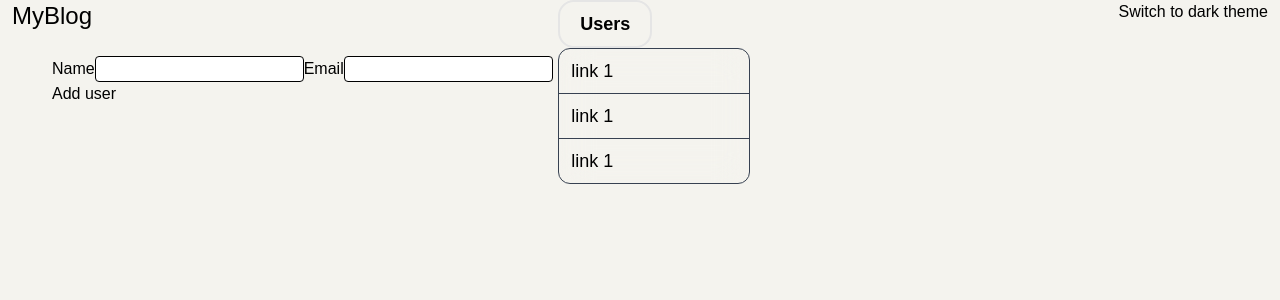
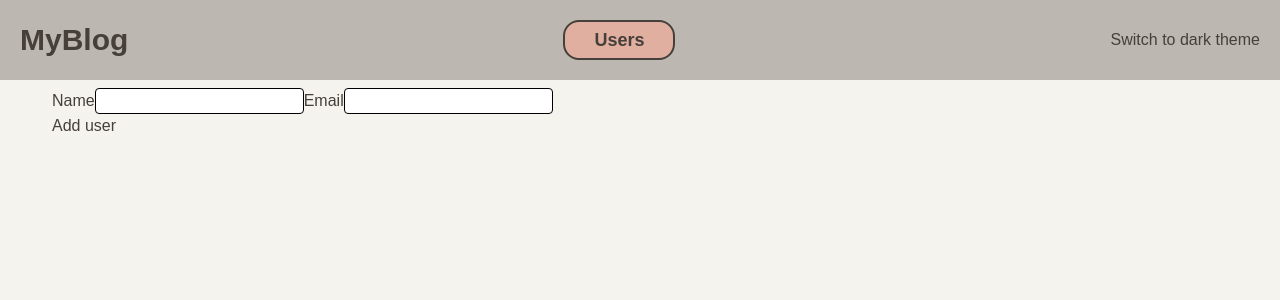
Before and after one commit to danieleardizzone/next-crud, a Next.js app: page /users/create in a window 1280 px wide. Shown: the top 300 px of the page. Built offline with nearby package versions, Linux system fonts and the light colour scheme.

Commit message:
ADD - next-themes ADD - light & dark themes

```diff
--- a/app/components/DropDown.tsx
+++ b/app/components/DropDown.tsx
@@ -3,11 +3,11 @@ export default function DropDown() {
     return (
         <>
             <button
-                className="relative py-2 px-5 text-base sm:text-lg font-semibold rounded-2xl border-2 border-neutral-200 hover:border-sky-500"
+                className="relative py-1 px-5 w-22 sm:w-28 text-md sm:text-lg font-bold rounded-2xl border-2 border-btn bg-btn"
             >
                 Users
             </button>
-            <div className="absolute w-48">
+            {/* <div className="absolute w-48">
                 <div className="bg-lavender sm:text-lg backdrop-blur-lg rounded-xl border border-gray-700 divide-y divide-gray-700">
                     <div className="py-2 px-3">
                         link 1
@@ -19,7 +19,7 @@ export default function DropDown() {
                         link 1
                     </div>
                 </div>
-            </div>
+            </div> */}
         </>
     )
 }
--- a/app/components/PageHeader.tsx
+++ b/app/components/PageHeader.tsx
@@ -8,9 +8,9 @@ const users = ['/users', '/users/create']
 export default function PageHeader() {
 
     return (
-        <header className="px-3 mb-2">
-            <div className="flex justify-between">
-                <div className="sm:text-2xl text-xl">
+        <header className="bg-card">
+            <div className="flex justify-between items-center p-5 mb-2">
+                <div className="sm:text-3xl text-2xl font-bold">
                     MyBlog
                 </div>
                 {/* <div>
--- a/app/components/ThemeToggle.tsx
+++ b/app/components/ThemeToggle.tsx
@@ -1,16 +1,25 @@
 'use client';
 
-import useTheme, { Theme } from '@/app/hooks/useTheme';
+// import useTheme, { Theme } from '@/app/hooks/useTheme';
+import { useTheme } from 'next-themes';
+import { useEffect, useState } from 'react';
 
 export default function ThemeToggle() {
-    const { theme, changeTheme } = useTheme()
+    const [mounted, setMounted] = useState(false);
+    const { setTheme, resolvedTheme } = useTheme();
+
+    useEffect(() => setMounted(true), []);
+
 
     return (
         <div>
-            <button
-                onClick={() => changeTheme(theme === 'light' ? 'dark' : 'light')}>
-                Switch to {theme === 'light' ? 'dark' : 'light'} theme
-            </button>
+            {mounted &&
+                <button
+                    onClick={() => setTheme(resolvedTheme === 'light' ? 'dark' : 'light')}>
+                    Switch to {resolvedTheme === 'light' ? 'dark' : 'light'} theme
+                </button>
+            }
         </div>
+
     );
 }
--- a/app/components/UserDetails.tsx
+++ b/app/components/UserDetails.tsx
@@ -24,31 +24,31 @@ export default function UserDetails({ userId }: UserDetailsProps) {
             <h1 className="text-2xl font-bold py-5">
                 User details
             </h1>
-            <div className="flow-root md:w-1/2 rounded-lg border shadow-md border-gray-100 dark:border-gray-700">
-                <div className="text-sm sm:text-base divide-y divide-gray-100 dark:divide-gray-700">
+            <div className="flow-root md:w-1/2 rounded-lg border shadow-md border-card">
+                <div className="text-sm sm:text-base divide-y divide-card">
                     <div className="flex p-3">
-                        <div className="w-1/4 sm:w-1/2 font-bold text-gray-900 dark:text-white">
+                        <div className="w-1/4 sm:w-1/2 font-bold">
                             ID
                         </div>
-                        <div className="w-1/2 text-gray-700 dark:text-gray-200">
+                        <div className="w-1/2">
                             {user?.id}
                         </div>
                     </div>
 
                     <div className="flex p-3">
-                        <div className="w-1/4 sm:w-1/2 font-bold text-gray-900 dark:text-white">
+                        <div className="w-1/4 sm:w-1/2 font-bold">
                             Name
                         </div>
-                        <div className="w-1/2 text-gray-700 dark:text-gray-200">
+                        <div className="w-1/2">
                             {user?.name}
                         </div>
                     </div>
 
                     <div className="flex p-3">
-                        <div className="w-1/4 sm:w-1/2 font-bold text-gray-900 dark:text-white">
+                        <div className="w-1/4 sm:w-1/2 font-bold">
                             Email
                         </div>
-                        <div className="w-1/2 text-gray-700 dark:text-gray-200">
+                        <div className="w-1/2">
                             {user?.email}
                         </div>
                     </div>
@@ -56,10 +56,10 @@ export default function UserDetails({ userId }: UserDetailsProps) {
             </div>
 
             <div className="py-2 flex gap-5">
-                <div className="rounded-2xl py-2 px-5 text-base sm:text-lg font-bold bg-red-500 hover:bg-red-500/90 hover:text-neutral-200">
+                <div className="rounded-2xl py-2 px-5 text-base sm:text-lg font-bold bg-btn border-2 border-btn hover:opacity-90">
                     {user?.deleted ? '' : <UserSoftDelete user={user} />}
                 </div>
-                <Link href={`/users/${user?.id}/update`} className="rounded-2xl py-2 px-5 text-base sm:text-lg font-bold bg-sky-500 hover:bg-sky-500/90 hover:text-neutral-200">
+                <Link href={`/users/${user?.id}/update`} className="rounded-2xl py-2 px-5 text-base sm:text-lg font-bold bg-btn border-2 border-btn hover:opacity-90">
                     Update
                 </Link>
             </div>
--- a/app/components/UsersList.tsx
+++ b/app/components/UsersList.tsx
@@ -10,12 +10,23 @@ interface User {
 }
 
 const fetchUsers = (url: string) => fetch(url).then((res) => res.json());
+// const fetchUsers = async (url: string) => {
+//     const res = await fetch(url);
+//     if (!res.ok) {
+//         const error = await res.json();
+//         return res.json();
+//     }
+//     return res.json();
+// };
 
 export default function UsersList() {
 
     const { data, error } = useSWR<User[]>('/api/users', fetchUsers);
 
     const isLoading = !data && !error;
+
+    console.log('data: ', data);
+    console.log('error: ', error);
 
 
     if (isLoading) {
@@ -26,27 +37,31 @@ export default function UsersList() {
         return <div>{error}</div>;
     }
 
+    if (data === undefined) {
+        return <div>An error occurred during the request</div>
+    }
+
     if (data?.length === 0) {
         return <div>There are no users</div>
     }
 
     return (
-        <table className="table-auto border-collapse border border-black">
+        <table className="table-auto border-collapse border border-card">
             <thead>
                 <tr>
-                    <th className="border border-black px-5">ID</th>
-                    <th className="border border-black px-5">Name</th>
-                    <th className="border border-black px-5">Email</th>
+                    <th className="border border-card px-5">ID</th>
+                    <th className="border border-card px-5">Name</th>
+                    <th className="border border-card px-5">Email</th>
                 </tr>
             </thead>
             <tbody>
                 {data?.map(user => (
                     <tr key={user.id}>
-                        <td className="border border-black text-center">{user.id}</td>
-                        <td className="border border-black text-center">
+                        <td className="border border-card text-center">{user.id}</td>
+                        <td className="border border-card text-center">
                             <Link href={`/users/${user.id}`}>{user.name}</Link >
                         </td>
-                        <td className="border border-black text-center">{user.email}</td>
+                        <td className="border border-card text-center">{user.email}</td>
                     </tr>
                 ))}
             </tbody>
--- a/app/globals.css
+++ b/app/globals.css
@@ -4,7 +4,7 @@
 
 /* @config "@/app/tailwind.config.ts"; */
 
-:root {
+.light {
   --color-primary: #463f3a;
   --color-secondary: #e0afa0;
   --color-background: #f4f3ee;
@@ -13,7 +13,7 @@
 
 .dark {
   --color-primary: #ccc9dc;
-  --color-secondary: #324a5f;
+  --color-secondary: rgba(50, 74, 95, 1);
   --color-background: #1b2a41;
   --color-background-2: #0c1821;
 }
--- a/app/layout.tsx
+++ b/app/layout.tsx
@@ -2,6 +2,7 @@ import type { Metadata } from "next";
 import { Geist, Geist_Mono } from "next/font/google";
 import "./globals.css";
 import PageHeader from "@/app/components/PageHeader";
+import { Providers } from "@/app/providers";
 
 const geistSans = Geist({
   variable: "--font-geist-sans",
@@ -23,17 +24,20 @@ export default function RootLayout({
 }: Readonly<{
   children: React.ReactNode;
 }>) {
+
   return (
-    <html lang="en">
+    <html lang="en" suppressHydrationWarning>
       <body
-        className={`${geistSans.variable} ${geistMono.variable} antialiased bg-pageBg`}
+        className={`${geistSans.variable} ${geistMono.variable} antialiased bg-page text-primary`}
       >
-        <div>
-          <PageHeader />
-          <div className="container px-3">
-            {children}
+        <Providers>
+          <div className="bg-page text-primary">
+            <PageHeader />
+            <div className="container px-3">
+              {children}
+            </div>
           </div>
-        </div>
+        </Providers>
       </body>
     </html>
   );
--- /dev/null
+++ b/app/providers.tsx
@@ -0,0 +1,10 @@
+'use client';
+import { ThemeProvider } from 'next-themes';
+
+export function Providers({ children }: { children: React.ReactNode }) {
+    return (
+        <ThemeProvider attribute="class" defaultTheme='system' enableSystem>
+            {children}
+        </ThemeProvider>
+    )
+}
--- a/package.json
+++ b/package.json
@@ -11,6 +11,7 @@
   "dependencies": {
     "@prisma/client": "^6.3.1",
     "next": "15.1.6",
+    "next-themes": "^0.4.4",
     "react": "^19.0.0",
     "react-dom": "^19.0.0",
     "react-hook-form": "^7.54.2",
--- a/tailwind.config.ts
+++ b/tailwind.config.ts
@@ -9,15 +9,19 @@ export default {
   darkMode: 'class',
   theme: {
     extend: {
-      colors: {
-        pageBg: 'var(--color-background)',
-        headerBg: 'var(--color-background-2)',
-        cardBg: 'var(--color-background-2)',
-        btnBg: 'var(--color-secondary)',
-        text: 'var(--color-primary)',
-        cardBorder: 'var(--color-primary)',
-        btnBorder: 'var(--color-primary)',
-      }
+      backgroundColor: {
+        page: 'var(--color-background)',
+        header: 'var(--color-background-2)',
+        card: 'var(--color-background-2)',
+        btn: 'var(--color-secondary)',
+      },
+      textColor: {
+        primary: 'var(--color-primary)',
+      },
+      borderColor: {
+        card: 'var(--color-primary)',
+        btn: 'var(--color-primary)',
+      },
     },
   },
   plugins: [],
```
Also changed, not shown: 1 other file (tests, documents, lock files or other folders).
